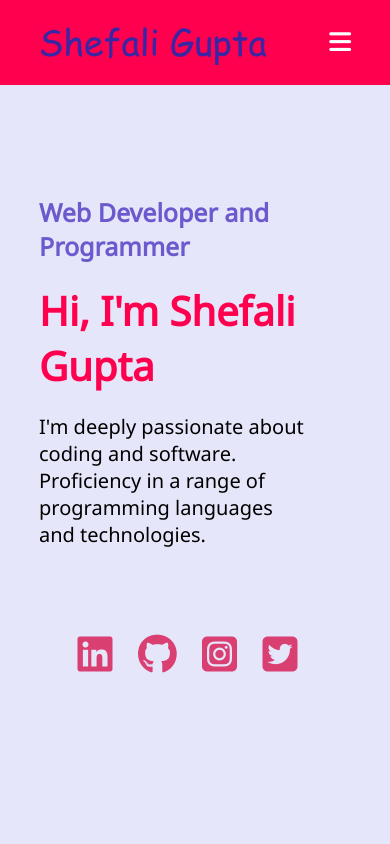
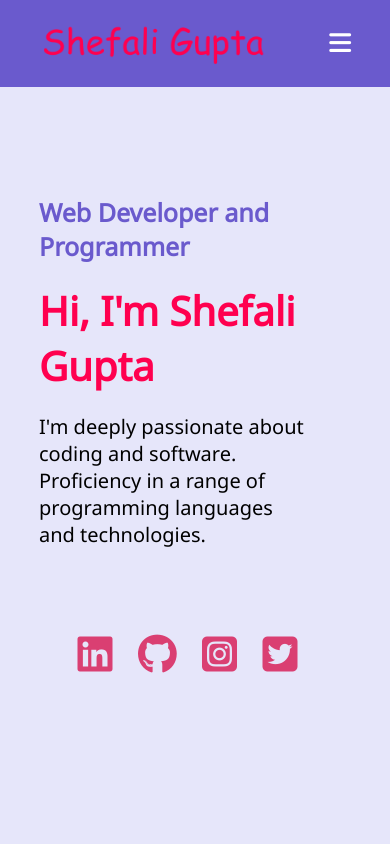
Before and after one commit to Shefali1804/My-Portfolio-Website, a plain HTML site: page index.html in a window 390 px wide. Shown: the top 844 px of the page. Drawn offline with Linux system fonts and the light colour scheme.

Commit message:
initial commit

```diff
--- a/index.html
+++ b/index.html
@@ -14,7 +14,8 @@
     <div id="header">
         <div class="container">
             <nav>
-                <img src="assets/logo.png" alt="My Name" class="logo">
+                <img src="assets/logo.png" alt="My Name" class="logo large">
+                <img src="assets/logo2.png" alt="My Name" class="logo small">
                 <ul id="sidemenu">
                     <li><a href="#header">Home</a></li>
                     <li><a href="#about">About Me</a></li>
--- a/style.css
+++ b/style.css
@@ -45,6 +45,9 @@ nav {
     width: 230px;
 }
 
+.logo.small{
+    display: none;
+}
 nav ul li {
     display: inline-flex;
     list-style: none;
@@ -569,6 +572,17 @@ i.fa-sharp.fa-solid.fa-bars {
         display: none;
     }
 
+    .container{
+        background-color: #6A5ACD;
+    }
+
+    .logo.small{
+        display: block;
+    }
+    .logo.large{
+        display: none;
+    }
+
     .main {
         font-size: 25px;
         /* color: #fff; */
```
Also changed, not shown: assets/logo2.png (added).
